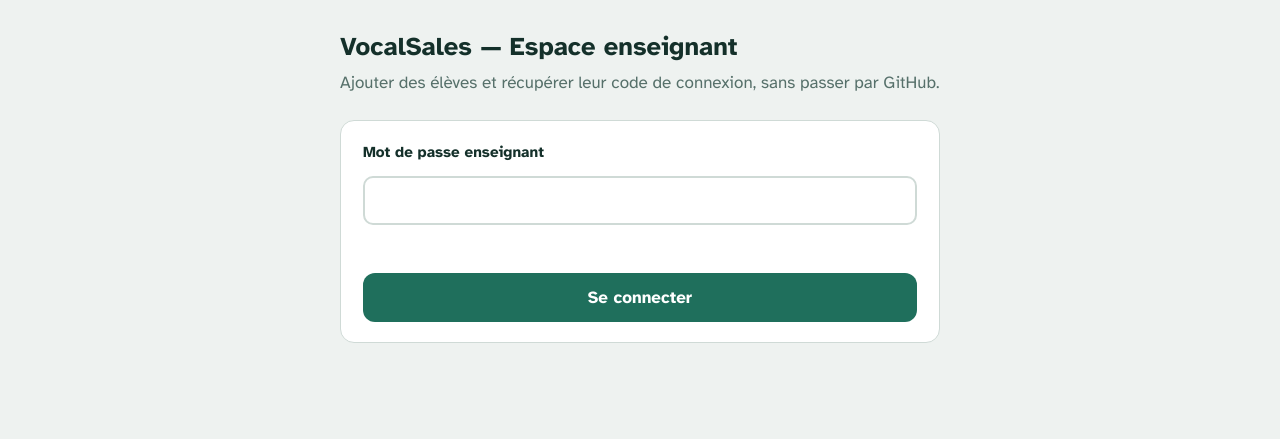
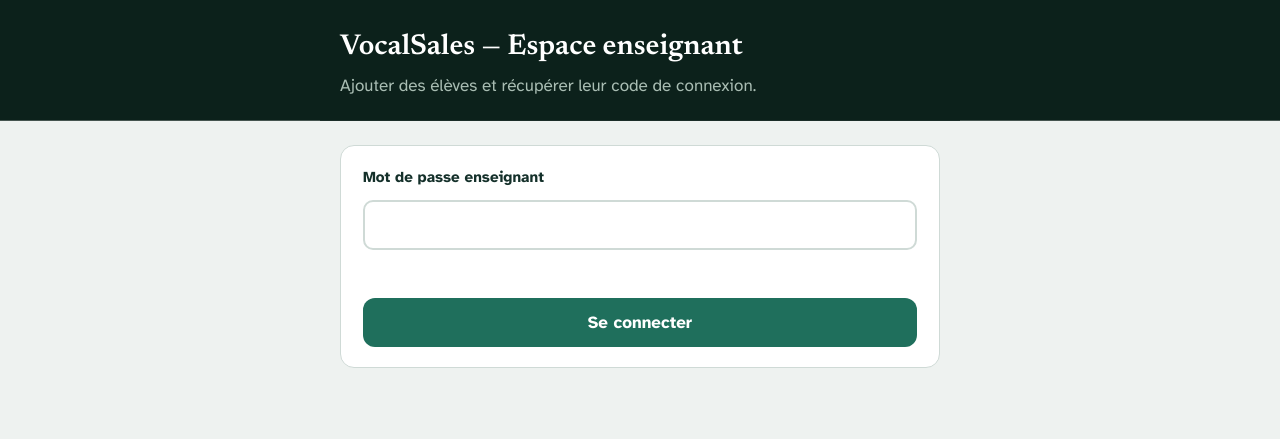
Before and after one commit to ruizfredericrfb1/vocalsales-serveur, a website: page public/enseignant.html in a window 1280 px wide. Drawn offline with Linux system fonts and the light colour scheme.

Commit message:
Update enseignant.html

```diff
--- a/public/enseignant.html
+++ b/public/enseignant.html
@@ -5,7 +5,7 @@
 <meta name="viewport" content="width=device-width, initial-scale=1, viewport-fit=cover">
 <title>VocalSales — Espace enseignant</title>
 <link rel="preconnect" href="https://fonts.googleapis.com">
-<link href="https://fonts.googleapis.com/css2?family=Atkinson+Hyperlegible:wght@400;700&display=swap" rel="stylesheet">
+<link href="https://fonts.googleapis.com/css2?family=Atkinson+Hyperlegible:wght@400;700&family=Newsreader:wght@500;600&display=swap" rel="stylesheet">
 <style>
   :root {
     box-sizing: border-box;
@@ -25,8 +25,10 @@
     font-size: 17px; line-height: 1.5;
   }
   main { max-width: 640px; margin: 0 auto; padding: 28px 20px 48px; }
-  h1 { font-size: 1.6rem; margin: 0 0 4px; }
-  .tagline { color: var(--muted); margin: 0 0 24px; }
+  .band { background: #0c211b; color: #e9efec; margin: -28px -20px 24px; padding: 26px 20px 22px; box-shadow: 0 0 0 100vmax #0c211b; clip-path: inset(0 -100vmax); }
+  .band h1 { font-family: "Newsreader", Georgia, serif; font-weight: 600; font-size: 1.8rem; color: #ffffff; margin: 0 0 4px; }
+  .band .tagline { color: #a9bdb3; margin: 0; }
+  h2 { font-family: "Newsreader", Georgia, serif; font-weight: 600; }
   .hidden { display: none !important; }
   .card {
     background: var(--card); border: 1px solid var(--line); border-radius: 14px;
@@ -56,8 +58,10 @@
 </head>
 <body>
 <main>
-  <h1>VocalSales — Espace enseignant</h1>
-  <p class="tagline">Ajouter des élèves et récupérer leur code de connexion, sans passer par GitHub.</p>
+  <div class="band">
+    <h1>VocalSales — Espace enseignant</h1>
+    <p class="tagline">Ajouter des élèves et récupérer leur code de connexion.</p>
+  </div>
 
   <section id="screenLogin">
     <div class="card">
```
